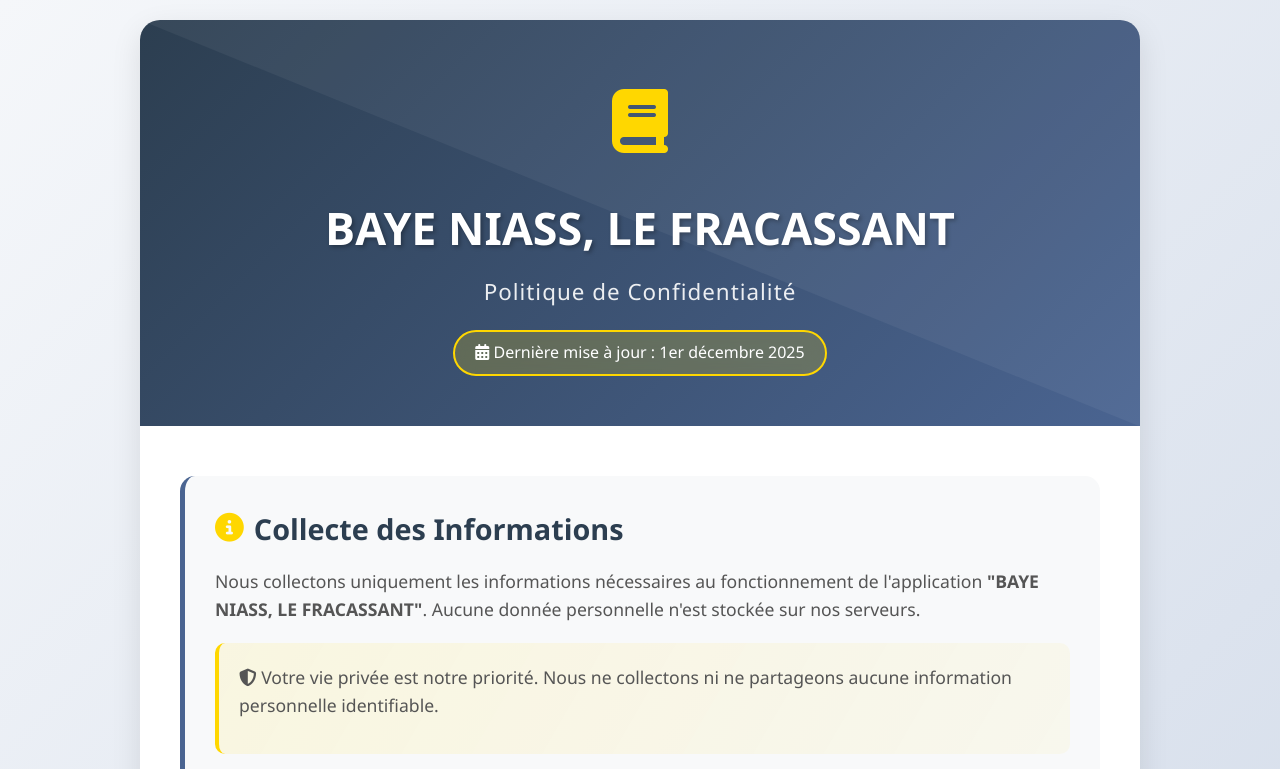
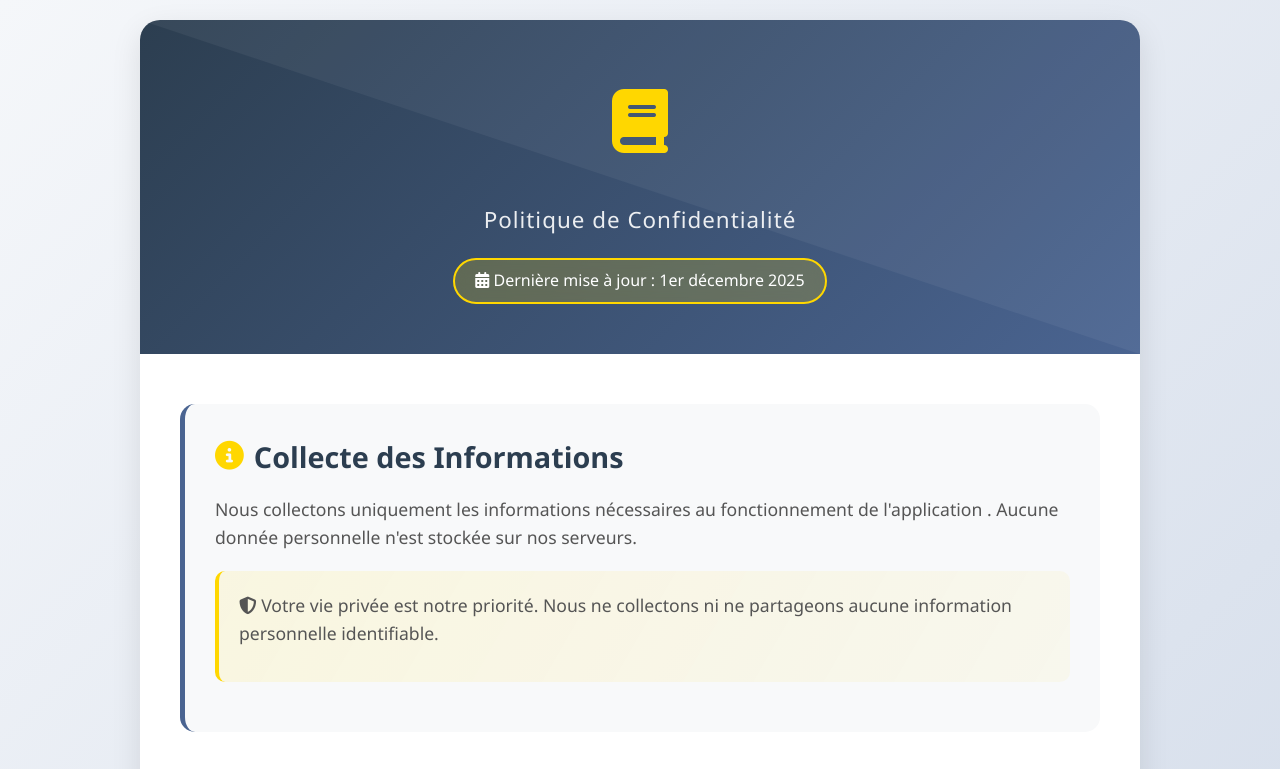
Before and after one commit to ahmedkhalifaniasse/politiquesdeconfidentialite, a plain HTML site: page index.html in a window 1280 px wide. Shown: the top 769 px of the page. Drawn offline with Linux system fonts and the light colour scheme.

Commit message:
Update index.html

```diff
--- a/index.html
+++ b/index.html
@@ -3,7 +3,7 @@
 <head>
     <meta charset="UTF-8">
     <meta name="viewport" content="width=device-width, initial-scale=1.0">
-    <title>BAYE NIASS, LE FRACASSANT - Politique de Confidentialité</title>
+    <title> Politique de Confidentialité</title>
     <link rel="stylesheet" href="https://cdnjs.cloudflare.com/ajax/libs/font-awesome/6.4.0/css/all.min.css">
     <style>
         * {
@@ -284,7 +284,7 @@
             <div class="book-icon">
                 <i class="fas fa-book"></i>
             </div>
-            <h1>BAYE NIASS, LE FRACASSANT</h1>
+            <h1> </h1>
             <div class="subtitle">Politique de Confidentialité</div>
             <div class="update-date">
                 <i class="fas fa-calendar-alt"></i> Dernière mise à jour : 1er décembre 2025
@@ -294,7 +294,7 @@
         <div class="content">
             <div class="section">
                 <h2><i class="fas fa-info-circle"></i> Collecte des Informations</h2>
-                <p>Nous collectons uniquement les informations nécessaires au fonctionnement de l'application <strong>"BAYE NIASS, LE FRACASSANT"</strong>. Aucune donnée personnelle n'est stockée sur nos serveurs.</p>
+                <p>Nous collectons uniquement les informations nécessaires au fonctionnement de l'application <strong> </strong>. Aucune donnée personnelle n'est stockée sur nos serveurs.</p>
                 <div class="highlight">
                     <p><i class="fas fa-shield-alt"></i> Votre vie privée est notre priorité. Nous ne collectons ni ne partageons aucune information personnelle identifiable.</p>
                 </div>
@@ -333,7 +333,7 @@
         </div>
 
         <div class="footer">
-            <div class="logo">BAYE NIASS</div>
+            <div class="logo">Ahmed Khalifa NIASS</div>
             <p>Application de lecture © 2025 - Tous droits réservés</p>
             <p style="opacity: 0.8; margin-top: 10px; font-size: 0.9rem;">
                 <i class="fas fa-lock"></i> Votre confidentialité est protégée
```
